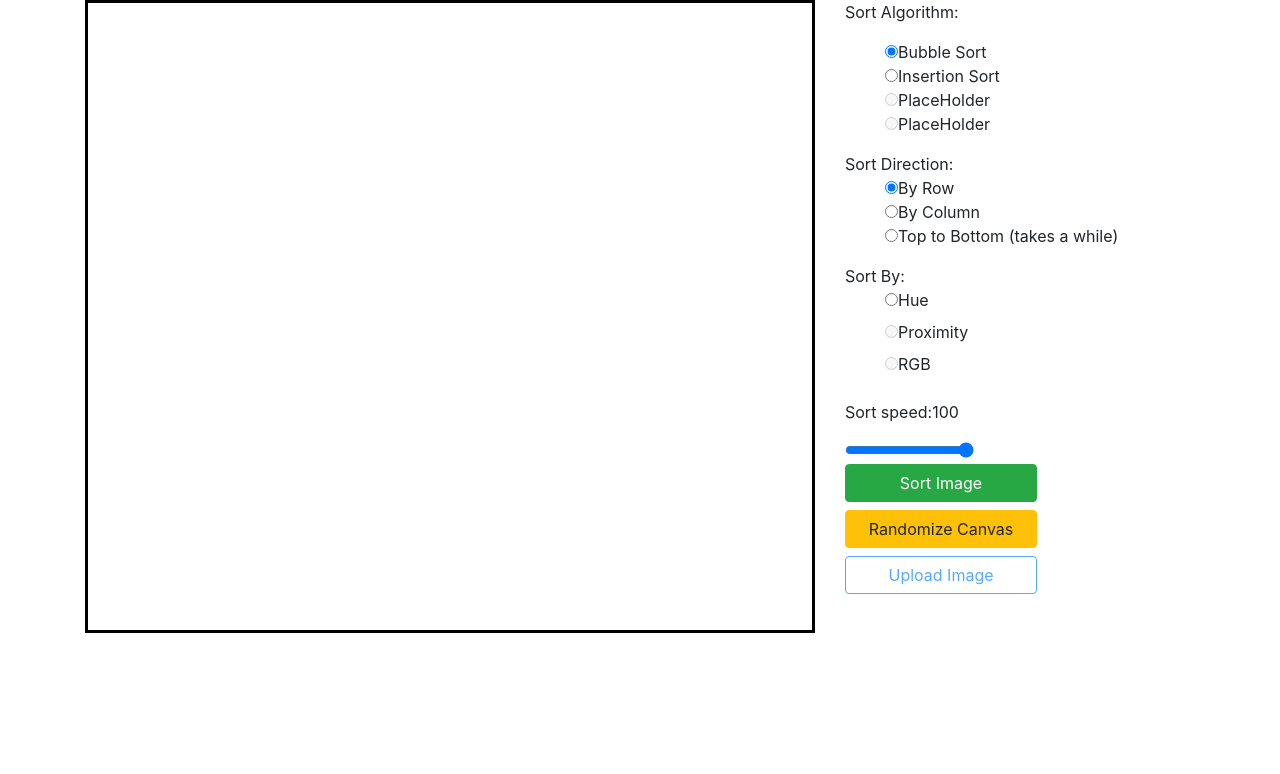
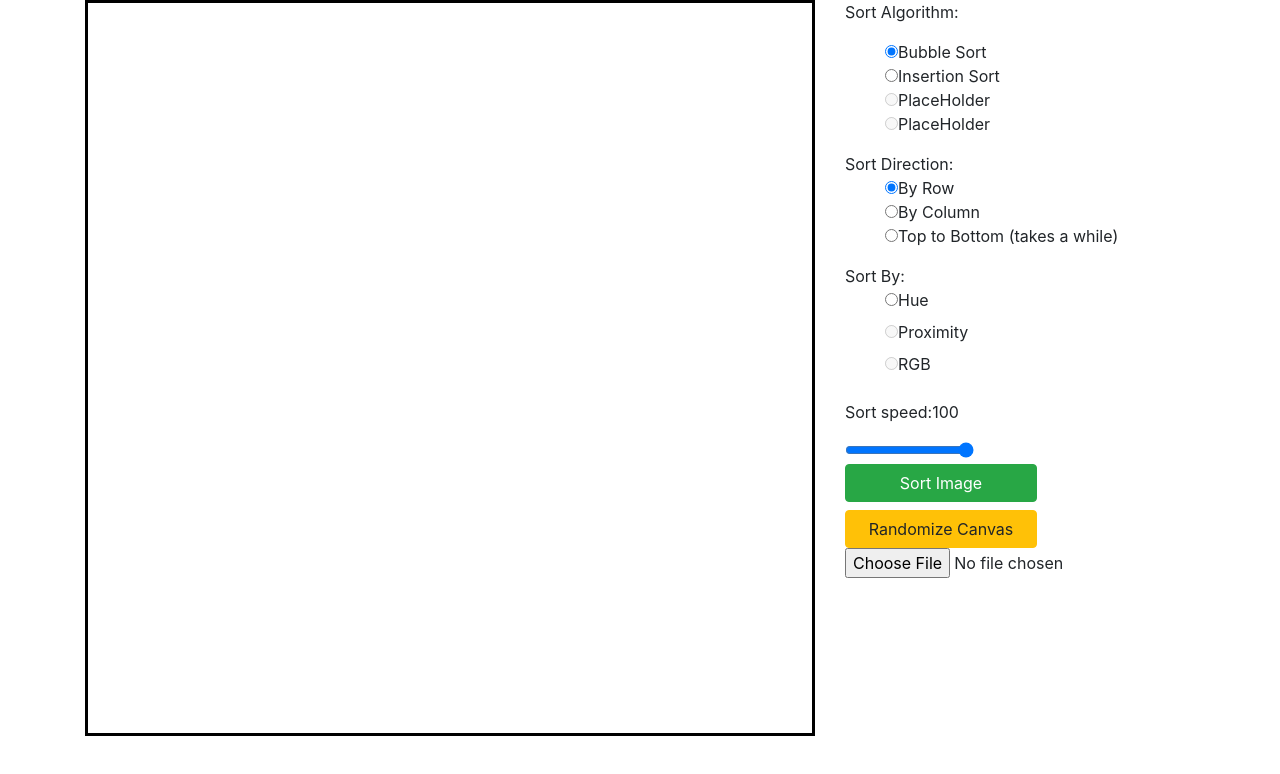
Before and after one commit to sergeydus/image-color-sort, a React (Create React App) app: page / in a window 1280 px wide. Shown: the top 774 px of the page. Built offline with nearby package versions, Linux system fonts and the light colour scheme.

Commit message:
added upload image

```diff
--- a/src/components/sort-type-selector.js
+++ b/src/components/sort-type-selector.js
@@ -5,13 +5,14 @@ import Container from 'react-bootstrap/Container';
 import Row from 'react-bootstrap/Row';
 import Col from 'react-bootstrap/Col';
 import Button from 'react-bootstrap/Button';
-import { SortByHue, SortByHueByRow, Sort, RandomizeCanvas, CancelSort, SortByHueByCol, InsertionSortByHueByRow, InsertionSortByHueByCol, InsertionSortByHue,SortByHueSKIP } from '../functions'
+import { SortByHue, SortByHueByRow, Sort, RandomizeCanvas, CancelSort, SortByHueByCol, InsertionSortByHueByRow, InsertionSortByHueByCol, InsertionSortByHue, SortByHueSKIP } from '../functions'
 
 export default function SortTypeSelector(props) {
     let canvasRef = props.canvasRef;
     console.log(canvasRef);
     console.log(' sort type-rerendered');
     const [isSortRunning, setSortRunning] = useState(false);
+    const [localImage, setlocalImage] = useState(null);
     const [sortSpeed, setSortSpeed] = useState(0);//from 0 to 100, 0 is fastest
     const [sortDirection, setSortDirection] = useState(0);//0-Row,1-Col,2-Both
     const [sortAlgorithm, SetSortAlgorithm] = useState(0);//0-bubblesort,1-insertion
@@ -138,7 +139,23 @@ export default function SortTypeSelector(props) {
                     </div>
                 ) : (<></>)}
                 <Button variant="warning" className='btn-block' onClick={() => RandomizeCanvas(canvasRef)}>Randomize Canvas</Button>
-                <Button disabled variant='outline-primary' className='btn-block'>Upload Image</Button>
+                {/* <Button type='file' variant='outline-primary' className='btn-block'>Upload Image</Button> */}
+                <input type="file" id="file_input" onChange={(e) => {
+                    const canvas = props.canvasRef.current;
+                    const ctx = canvas.getContext('2d');
+                    var URL = window.webkitURL || window.URL;
+                    var url = URL.createObjectURL(e.target.files[0]);
+                    var img = new Image();
+                    img.src = url;
+                    img.onload = function () {
+                        let img_width = img.width;
+                        let img_height = img.height;
+                        props.SetHeight(img_height);
+                        props.SetWidth(img_width);
+                        ctx.drawImage(img, 0, 0, img_width, img_height);
+
+                    }
+                }}></input>
             </div>
 
         </div>
--- a/src/pages/home.js
+++ b/src/pages/home.js
@@ -9,7 +9,8 @@ import SortTypeSelector from '../components/sort-type-selector';
 import { SortByHue, SortByHueByRow, Sort, RandomizeCanvas, CancelSort, SortByHueByCol, InsertionSortByHueByRow, InsertionSortByHueByCol, InsertionSortByHue } from '../functions'
 function Home() {
     const canvasRef = useRef(null);
-    // const [sortType, setSortType] = useState(BubbleSort);
+    const [height, SetHeight] = useState(300);
+    const [width, SetWidth] = useState(300);
     return (
         <div>
             <Container>
@@ -18,10 +19,10 @@ function Home() {
                 </Row>
                 <Row>
                     <Col sm={12} md={8}>
-                        <canvas ref={canvasRef} height={300} width={350}></canvas>
+                        <canvas ref={canvasRef} height={height} width={width}></canvas>
                     </Col>
                     <Col sm={12} md={4}>
-                        <SortTypeSelector canvasRef={canvasRef} />
+                        <SortTypeSelector canvasRef={canvasRef} SetHeight={SetHeight} SetWidth={SetWidth} />
                     </Col>
 
                 </Row>
```
